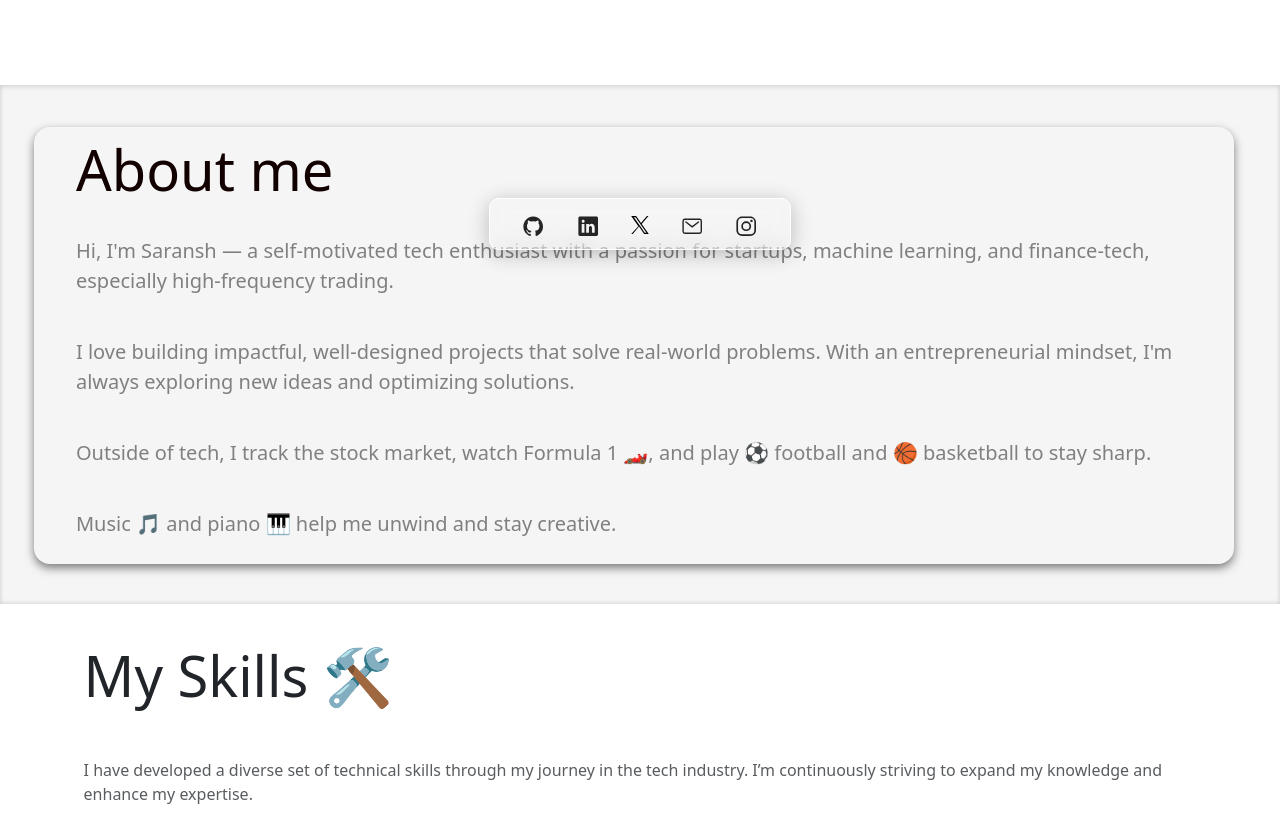
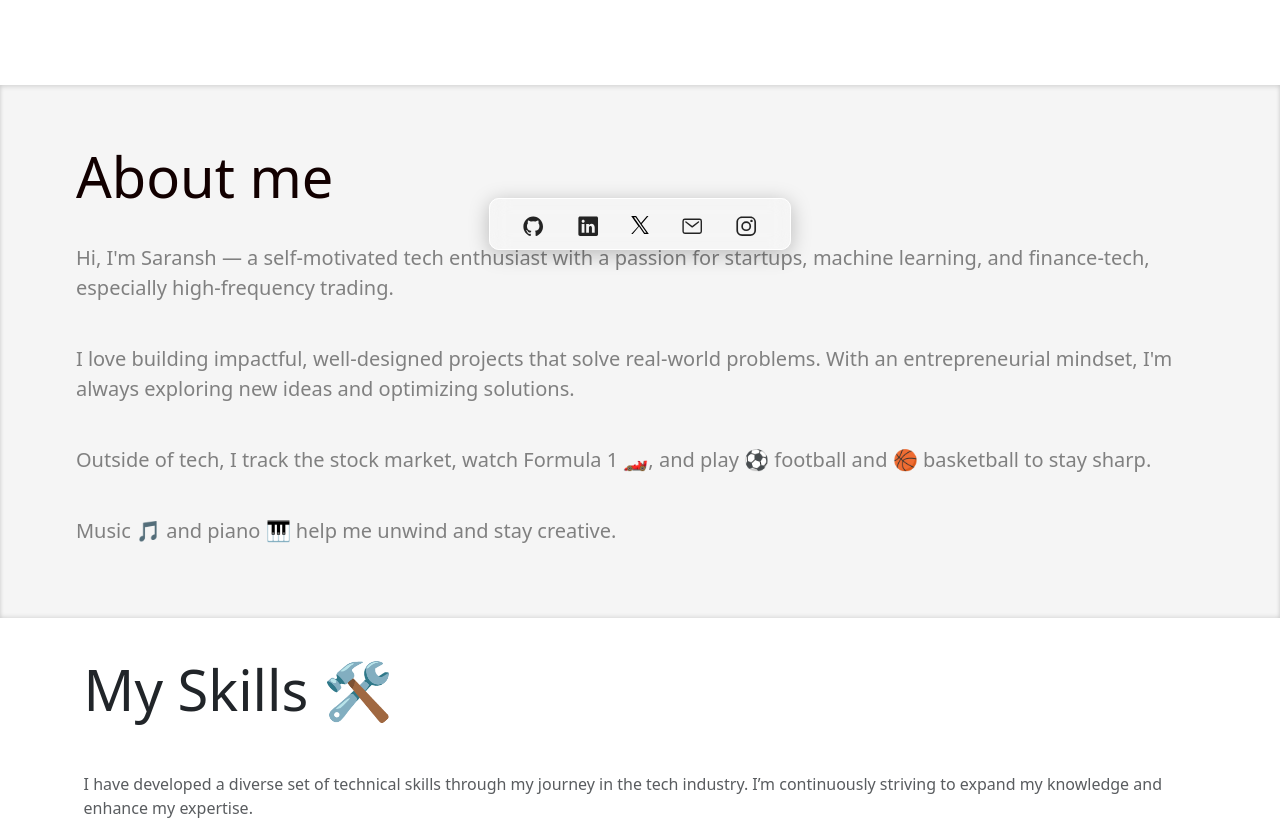
Before and after one commit to SaranshUpadhyay07/PortfolioWebsite, a React (Vite) app: page / in a window 1280 px wide. Shown: the part 540-1360 px from the top of the page. Built offline with nearby package versions, Linux system fonts and the light colour scheme.

Commit message:
New text styling

```diff
--- a/public/styles.css
+++ b/public/styles.css
@@ -110,17 +110,16 @@ width: 18px;
     padding: 2rem;
 }
 .additional {
-  border: 1px solid rgba(255, 255, 255, 0.1);  /* Soft white border for dark UI */
-  border-radius: 16px;  /* Rounded corners */
-  box-shadow: 0 4px 10px rgba(0, 0, 0, 0.5);  /* Soft shadow */
+  border: 0px; /* Soft white border for dark UI */
+  border-radius: 0px;  /* Rounded corners */
+  box-shadow: 0 0px 0px rgba(0, 0, 0, 0.5);  /* Soft shadow */
   transition: transform 0.2s ease, box-shadow 0.3s ease;
-  padding: 0.5rem;
+  padding: 1rem;
   margin-top:10px
 }
-
 .additional:hover {
-  transform: translateY(-5px);
-  box-shadow: 0 8px 20px rgba(0, 0, 0, 0.6);  /* Deeper shadow on hover */
+  transform: translateY(0);
+  box-shadow: 0 0px 0px rgba(0, 0, 0, 0.6);  /* Deeper shadow on hover */
 }
 
 .diff-section{
```
